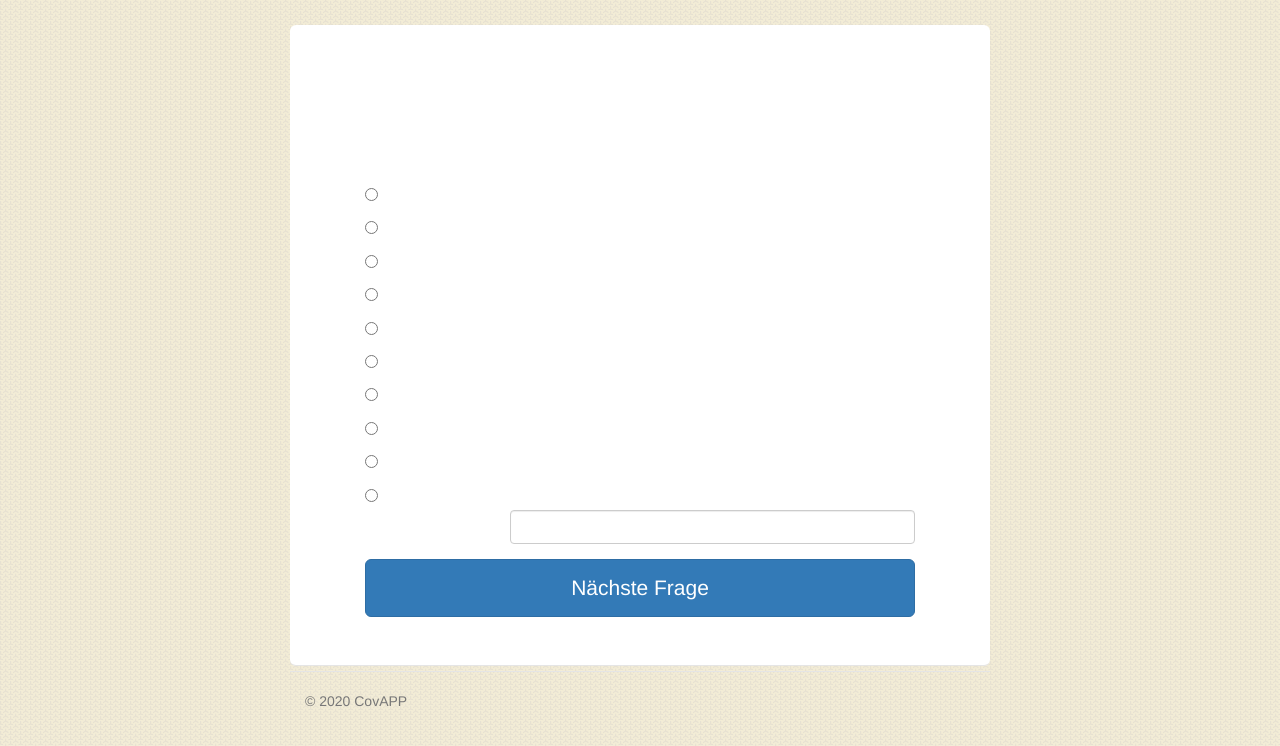
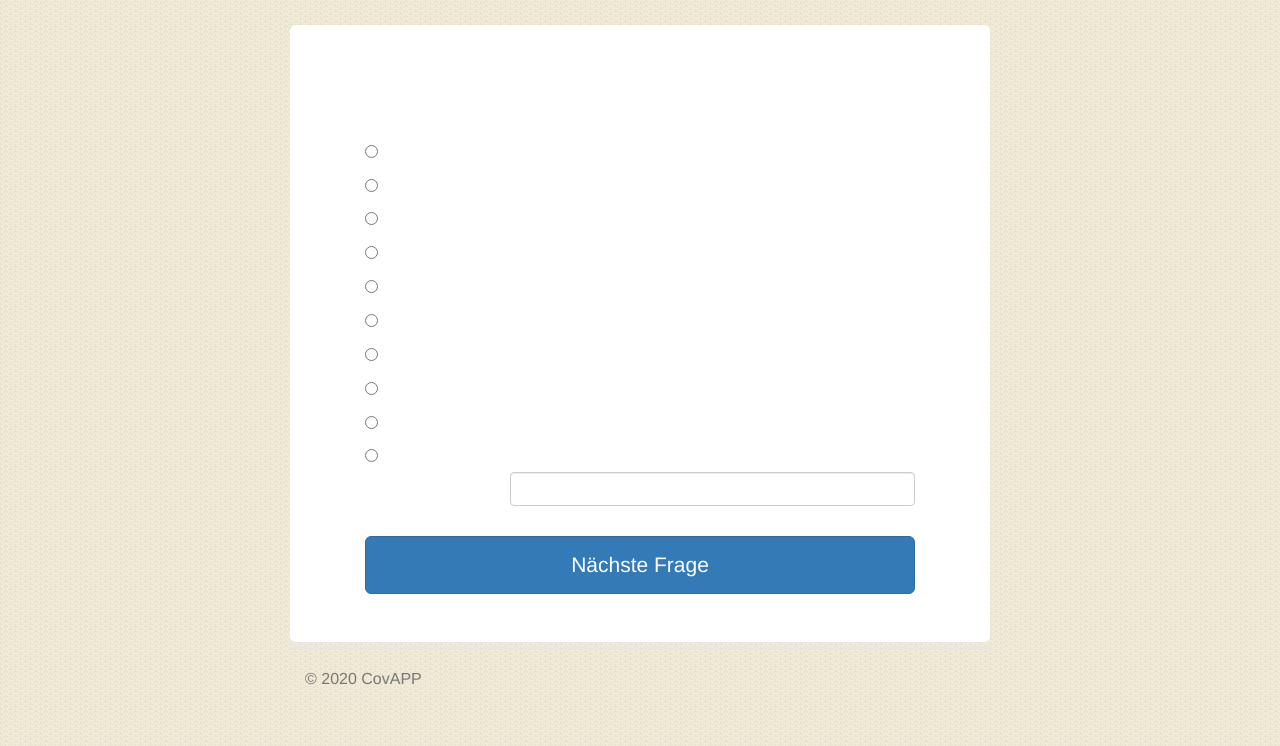
Before and after one commit to CovOpen/CovApp-1.0, a PHP site: page /questions.html in a window 1280 px wide. Shown: the top 746 px of the page. Run offline with PHP 8.4, Linux system fonts and the light colour scheme.

Commit message:
💄 updated some font-sizes and spacing

```diff
--- a/css/covapp.css
+++ b/css/covapp.css
@@ -14,6 +14,7 @@
   padding-bottom: 20px;
   background-image: url('../image/background.png');
   cursor: pointer;
+  font-size: 16px;
 }
 
 .container-narrow {
@@ -82,3 +83,49 @@
   color: #ffffff;
   text-decoration: none;
 }
+
+.jumbotron h1 {
+  font-size: 50px;
+  line-height: 1.5;
+}
+
+#answers_table table {
+  width: 100%;
+  font-size: 14px;
+}
+
+.form-horizontal {
+  display: block;
+  margin-bottom: 30px;
+}
+
+.form-horizontal label {
+  font-size: 20px;
+}
+
+.h2,
+h2 {
+  font-size: 28px;
+}
+
+.h3,
+h3 {
+  font-size: 24px;
+}
+
+.h4,
+h4 {
+  font-size: 20px;
+}
+
+.jumbotron p {
+  margin-bottom: 15px;
+  font-size: 16px;
+  line-height: 1.5;
+  font-weight: normal;
+}
+
+ol,
+ul {
+  line-height: 1.5;
+}
--- a/index.html
+++ b/index.html
@@ -33,7 +33,7 @@
         <h1 class="crop">CovAPP</h1>
 
         <div id="qrCodeFound" style="width: 80%; margin: 50px auto; display: none">
-          <p>Es wurde ein Code gefunden. </p>
+          <h2>Es wurde ein Code gefunden. </h2>
           <a href="qrPatient.html" class="btn btn-lg btn-primary btn-block">Code anzeigen</a>
         </div>
 
--- a/questions.html
+++ b/questions.html
@@ -1,88 +1,92 @@
 <!DOCTYPE html>
 <html>
   <head>
-    <meta charset="utf-8">
-    <meta http-equiv="X-UA-Compatible" content="IE=edge">
-    <meta name="viewport" content="width=device-width, initial-scale=1">
-    <meta name="description" content="CovAPP">
-    <meta name="author" content="Thieme, AH">
-    <link rel="icon" href="./favicon.ico">
+    <meta charset="utf-8" />
+    <meta http-equiv="X-UA-Compatible" content="IE=edge" />
+    <meta name="viewport" content="width=device-width, initial-scale=1" />
+    <meta name="description" content="CovAPP" />
+    <meta name="author" content="Thieme, AH" />
+    <link rel="icon" href="./favicon.ico" />
     <title>CovAPP</title>
     <script src="js/jquery.min.js"></script>
     <script src="js/jquery-ui.min.js"></script>
-    <link href="css/bootstrap/dist/css/bootstrap.min.css" rel="stylesheet">
+    <link href="css/bootstrap/dist/css/bootstrap.min.css" rel="stylesheet" />
     <script src="css/bootstrap/dist/js/bootstrap.min.js"></script>
-    <link href="css/bootstrap/dist/css/bootstrap-dialog.min.css" rel="stylesheet" type="text/css"/>
+    <link
+      href="css/bootstrap/dist/css/bootstrap-dialog.min.css"
+      rel="stylesheet"
+      type="text/css"
+    />
     <script src="css/bootstrap/dist/js/bootstrap-dialog.min.js"></script>
-    <link href="css/bootstrap/example/jumbotron-narrow.css" rel="stylesheet">
-    <link href="css/covapp.css" rel="stylesheet">
+    <link href="css/bootstrap/example/jumbotron-narrow.css" rel="stylesheet" />
+    <link href="css/covapp.css" rel="stylesheet" />
 
-    <link href="css/bootstrap/example/jumbotron-narrow.css" rel="stylesheet">
+    <link href="css/bootstrap/example/jumbotron-narrow.css" rel="stylesheet" />
     <script type="text/javascript" src="js/XMLWriter.js"></script>
     <script type="text/javascript" src="js/check.js"></script>
     <script type="text/javascript" src="js/ui.js"></script>
     <script type="text/javascript" src="js/qr.js"></script>
     <script type="text/javascript" src="js/questions.js"></script>
-
   </head>
 
   <body>
-
     <div class="container">
-
-
       <div class="jumbotron">
         <div class="container-fluid text-left">
-            <div class="row text-right">
+          <!-- <div class="row text-right">
                 <label id="labelNumQuestion"></label>
-            </div>
+            </div> -->
           <div class="row">
             <h2><label id="labelQuestionText"></label></h2>
             <div id="question_comment"></div>
           </div>
-<h3>
+
           <form class="form-horizontal" id="radiobuttons">
             <fieldset>
               <div class="radio">
-                        <label id="option1"><input type="radio" id="roption1"></label>
+                <label id="option1"><input type="radio" id="roption1"/></label>
               </div>
               <div class="radio">
-                        <label id="option2"><input type="radio" id="roption2"></label>
+                <label id="option2"><input type="radio" id="roption2"/></label>
               </div>
               <div class="radio">
-                        <label id="option3"><input type="radio" id="roption3"></label>
+                <label id="option3"><input type="radio" id="roption3"/></label>
               </div>
               <div class="radio">
-                        <label id="option4"><input type="radio" id="roption4"></label>
+                <label id="option4"><input type="radio" id="roption4"/></label>
               </div>
               <div class="radio">
-                        <label id="option5"><input type="radio" id="roption5"></label>
+                <label id="option5"><input type="radio" id="roption5"/></label>
               </div>
               <div class="radio">
-                        <label id="option6"><input type="radio" id="roption6"></label>
+                <label id="option6"><input type="radio" id="roption6"/></label>
               </div>
               <div class="radio">
-                        <label id="option7"><input type="radio" id="roption7"></label>
+                <label id="option7"><input type="radio" id="roption7"/></label>
               </div>
               <div class="radio">
-                        <label id="option8"><input type="radio" id="roption8"></label>
+                <label id="option8"><input type="radio" id="roption8"/></label>
               </div>
               <div class="radio">
-                        <label id="option9"><input type="radio" id="roption9"></label>
+                <label id="option9"><input type="radio" id="roption9"/></label>
               </div>
               <div class="radio">
-                        <label id="option10"><input type="radio" id="roption10"></label>
+                <label id="option10"
+                  ><input type="radio" id="roption10"
+                /></label>
               </div>
             </fieldset>
             <div class="form-group">
               <label class="control-label col-sm-3" id="labelText" for></label>
               <div class="col-sm-9">
-                        <input type="text" class="form-control" id="inputText">
+                <input type="text" class="form-control" id="inputText" />
               </div>
             </div>
           </form>
-</h3>
-            <button id="next" class="btn btn-lg btn-primary btn-block">Nächste Frage</button>
+
+          <button id="next" class="btn btn-lg btn-primary btn-block">
+            Nächste Frage
+          </button>
         </div>
       </div>
       <footer class="footer">
```
Also changed, not shown: intro/de.html (+19 -20 lines). Lines whose indentation alone changed are shown as unchanged.
